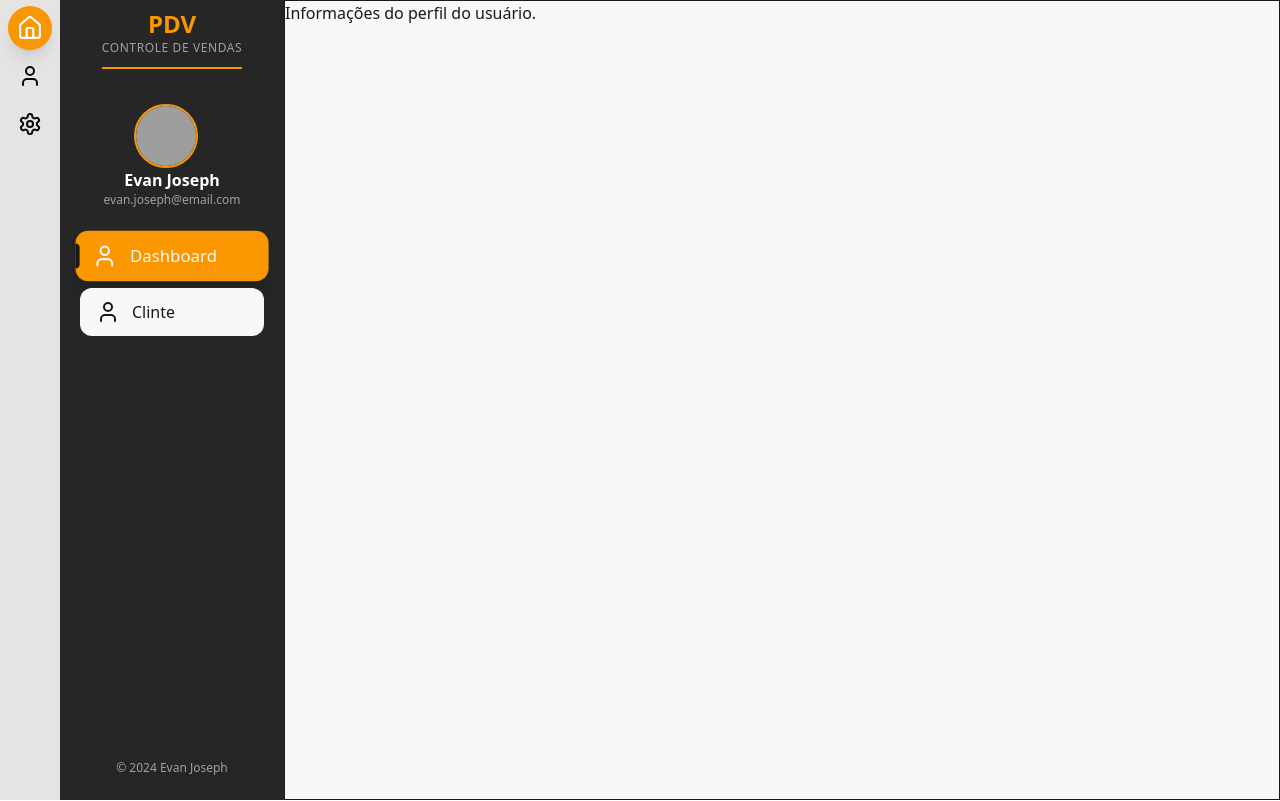
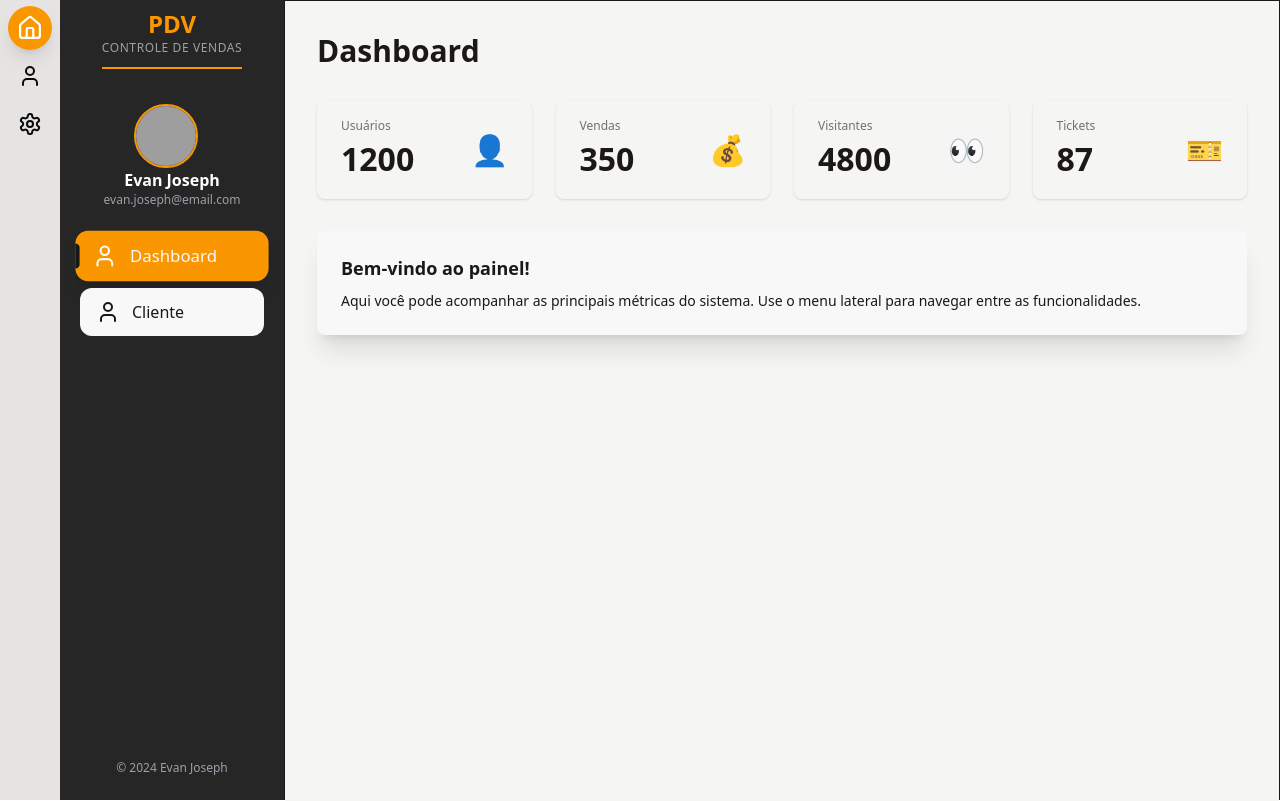
Before and after one commit to EvanJoseph78/electron-react-vite-template, a React (Vite) app: page /clientes in a window 1280 px wide. Built offline with nearby package versions, Linux system fonts and the light colour scheme; grey boxes are pictures that could not be loaded.

Commit message:
feat: dashboard

```diff
--- a/src/ui/App.tsx
+++ b/src/ui/App.tsx
@@ -2,12 +2,9 @@ import { Home, Settings, User } from "lucide-react";
 import Dock from "./components/dock";
 import DockButtons from "./components/dock-buttons";
 import ClientesPage from "./pages/clientes/clientesPage";
+import Dashboard from "./pages/dashboard/dashboardPage";
 
-function App() {
-  return (
-    <div className="flex h-screen w-screen" data-theme="latetwist">
-      <Dock
-        buttons={[
+const dockConfig: DockConfig = [
   {
     label: "Home",
     icon: <Home />,
@@ -17,12 +14,12 @@ function App() {
           {
             label: "Dashboard",
             icon: <User />,
-                    mainContent: <div>Informações do perfil do usuário.</div>,
+            mainContent: <Dashboard />,
           },
           {
-                    label: "Clinte",
+            label: "Cliente",
             icon: <User />,
-                    mainContent: <ClientesPage></ClientesPage>,
+            mainContent: <ClientesPage />,
           },
         ]}
       />
@@ -48,9 +45,7 @@ function App() {
         ]}
       />
     ),
-            mainContent: (
-              <div>Selecione uma opção no menu lateral do Usuário.</div>
-            ),
+    mainContent: <div>Selecione uma opção no menu lateral do Usuário.</div>,
   },
   {
     label: "Configurações",
@@ -73,8 +68,12 @@ function App() {
     ),
     mainContent: <div>Configurações gerais do sistema.</div>,
   },
-        ]}
-      />
+];
+
+function App() {
+  return (
+    <div className="flex h-screen w-screen" data-theme="latetwist">
+      <Dock buttons={dockConfig} />
     </div>
   );
 }
--- /dev/null
+++ b/src/ui/pages/dashboard/dashboardPage.tsx
@@ -0,0 +1,38 @@
+const stats = [
+  { label: "Usuários", value: 1200, icon: "👤" },
+  { label: "Vendas", value: 350, icon: "💰" },
+  { label: "Visitantes", value: 4800, icon: "👀" },
+  { label: "Tickets", value: 87, icon: "🎫" },
+];
+
+const DashboardPage: React.FC = () => {
+  return (
+    <div className="p-8 bg-base-200 min-h-screen">
+      <h1 className="text-3xl font-bold mb-8">Dashboard</h1>
+      <div className="grid grid-cols-1 md:grid-cols-4 gap-6 mb-8">
+        {stats.map((stat) => (
+          <div key={stat.label} className="stats shadow">
+            <div className="stat">
+              <div className="stat-figure text-primary text-3xl">
+                {stat.icon}
+              </div>
+              <div className="stat-title">{stat.label}</div>
+              <div className="stat-value">{stat.value}</div>
+            </div>
+          </div>
+        ))}
+      </div>
+      <div className="card bg-base-100 shadow-xl">
+        <div className="card-body">
+          <h2 className="card-title">Bem-vindo ao painel!</h2>
+          <p>
+            Aqui você pode acompanhar as principais métricas do sistema. Use o
+            menu lateral para navegar entre as funcionalidades.
+          </p>
+        </div>
+      </div>
+    </div>
+  );
+};
+
+export default DashboardPage;
--- a/types.d.ts
+++ b/types.d.ts
@@ -1,3 +1,14 @@
+// =====================
+// Database Models
+// =====================
+
+type Client = {
+  id: number;
+  nome: string;
+  email: string;
+  telefone: string;
+};
+
 type User = {
   nome: string;
   idade: number;
@@ -5,10 +16,37 @@ type User = {
   favoriteColor?: string;
 };
 
+// =====================
+// JSX Element Types
+// =====================
+
+type DockButton = {
+  label: string;
+  icon?: React.ReactNode;
+  mainContent?: React.ReactNode;
+};
+
+type DockProps = {
+  buttons: DockButton[];
+  initialActiveIndex?: number;
+  onChange?: (index: number) => void;
+};
+
+type DockConfigItem = {
+  label: string;
+  icon: JSX.Element;
+  contentSideBar: JSX.Element;
+  mainContent: JSX.Element;
+};
+
+type DockConfig = DockConfigItem[];
+
+// =====================
+// Window Interface
+// =====================
+
 interface Window {
   electron: {
-    generateRandomString: () => Promise<string>;
-    subscribeStatistic: (callback: (statistics: any) => void) => void;
     user: {
       getAll: () => Promise<User[]>;
       create: (user: User) => Promise<User>;
@@ -21,22 +59,3 @@ interface Window {
     };
   };
 }
-
-// Define the structure of the client data
-type Client = {
-  id: number;
-  nome: string;
-  email: string;
-  telefone: string;
-};
-
-type DockButton = {
-  label: string;
-  icon: React.ReactNode;
-  contentSideBar: React.ReactNode;
-  mainContent: React.ReactNode;
-  sideContent?: {
-    btnName: string;
-    content: React.ReactNode;
-  }[];
-};
```
Also changed, not shown: src/ui/components/dock-buttons.tsx (+0 -12 lines). Lines whose indentation alone changed are shown as unchanged.
